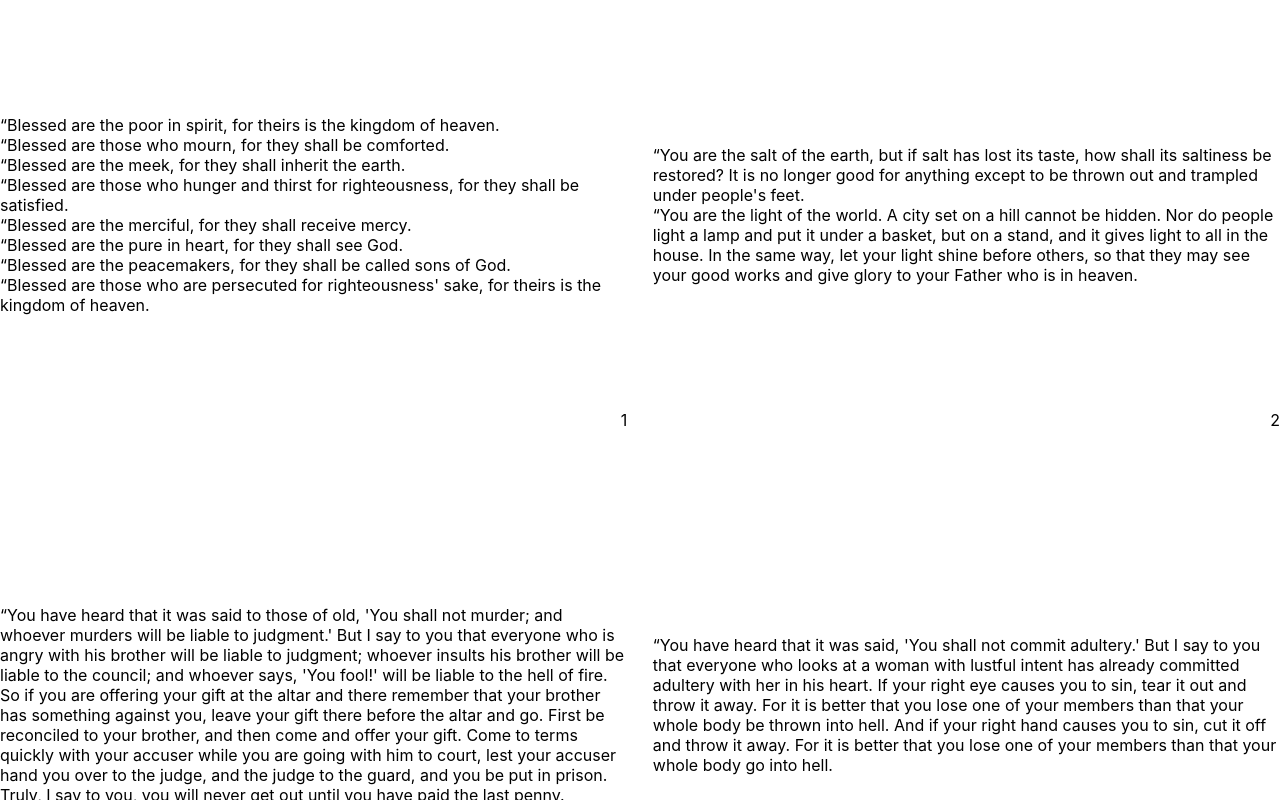
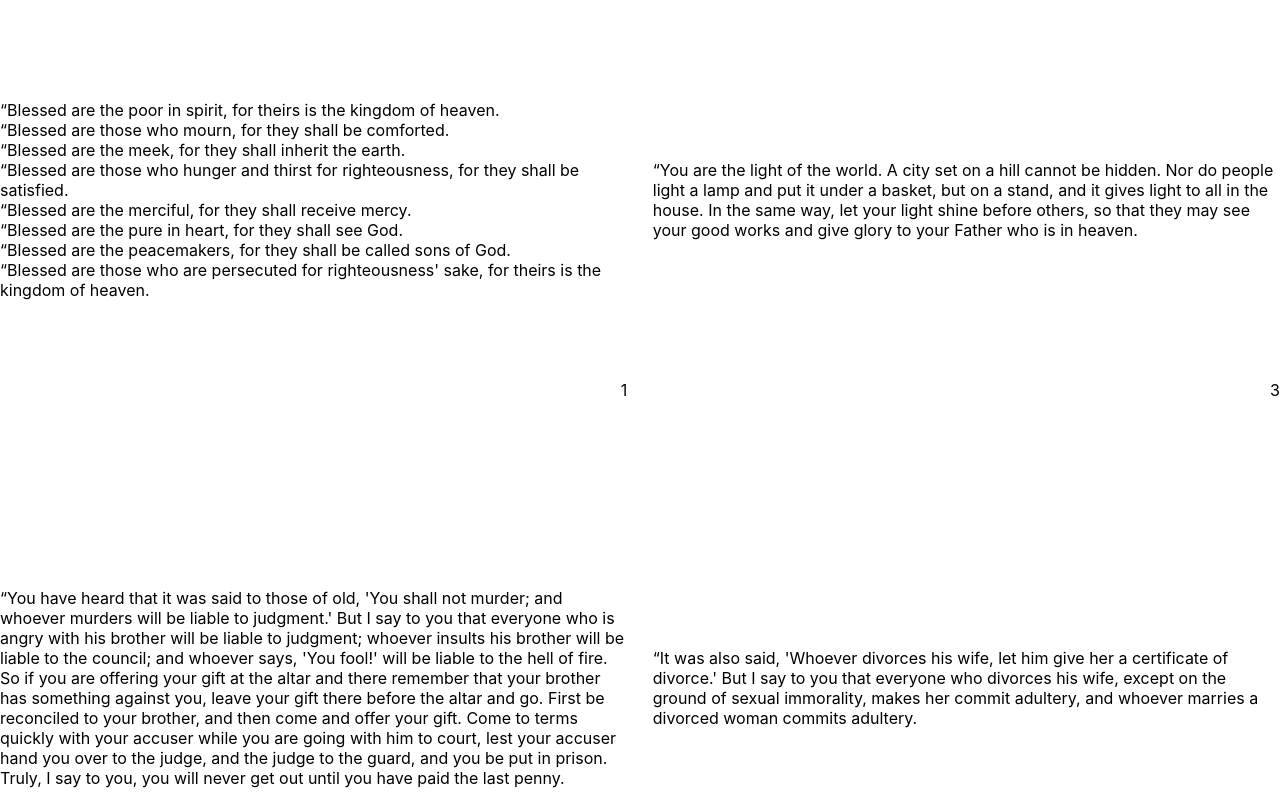
Before and after one commit to calebjedhugo/memorize, a React (Create React App) app: page / in a window 1280 px wide. Both pictures are taken after a click on the element "Sermon On the Mount". Shown: the top 800 px of the page. Built offline with nearby package versions, Linux system fonts and the light colour scheme.

Commit message:
Fixed dropping phrases and made front to back.

```diff
--- a/src/algo/chunkify.js
+++ b/src/algo/chunkify.js
@@ -1,3 +1,15 @@
+const transpositions = { 1: 1, 2: 6, 3: 2, 4: 5, 5: 3, 6: 8, 7: 4, 0: 7 };
+
+const orderChunks = linearChunks => {
+	const sorted = [];
+
+	linearChunks.forEach((chunk, idx) => {
+		sorted[transpositions[(idx + 1) % 8] + Math.floor(idx / 8) * 8 - 1] = { idx, chunk };
+	});
+
+	return sorted;
+};
+
 /**
  *
  * @param {string} passage
@@ -25,10 +37,10 @@ const chunkify = passage => {
 		} else {
 			chunks.push(chunk);
 		}
-		currentChunk = '';
+		currentChunk = chunk;
 	});
 
-	return chunks;
+	return orderChunks(chunks);
 };
 
 export default chunkify;
--- a/src/components/PassageChunk/PassageChunk.js
+++ b/src/components/PassageChunk/PassageChunk.js
@@ -19,7 +19,7 @@ const PassageChunk = ({ children, order }) => {
 		<Sdiv>
 			<OrderContainer>{order}</OrderContainer>
 			{lines.map(line => (
-				<div>{line}</div>
+				<div key={line}>{line}</div>
 			))}
 		</Sdiv>
 	);
--- a/src/components/PassageChunker/PassageChunker.js
+++ b/src/components/PassageChunker/PassageChunker.js
@@ -6,20 +6,21 @@ import PassageContext from '../../contexts/PassageContext';
 
 const Container = styled('div')`
 	display: grid;
-	grid-auto-rows: 430px;
+	grid-auto-rows: 400px;
 	grid-template-columns: 49% 49%;
 	gap: 2%;
 `;
 
+window.obj = {};
 const PassageChunker = () => {
 	const [passage] = useContext(PassageContext);
 
 	const chunks = useMemo(() => chunkify(passage), [passage]);
 	return (
 		<Container>
-			{chunks.map((chunk, idx) => {
+			{chunks.map(({ chunk, idx }) => {
 				return (
-					<PassageChunk key={chunk} order={idx + 1}>
+					<PassageChunk key={idx} order={idx + 1}>
 						{chunk}
 					</PassageChunk>
 				);
```
